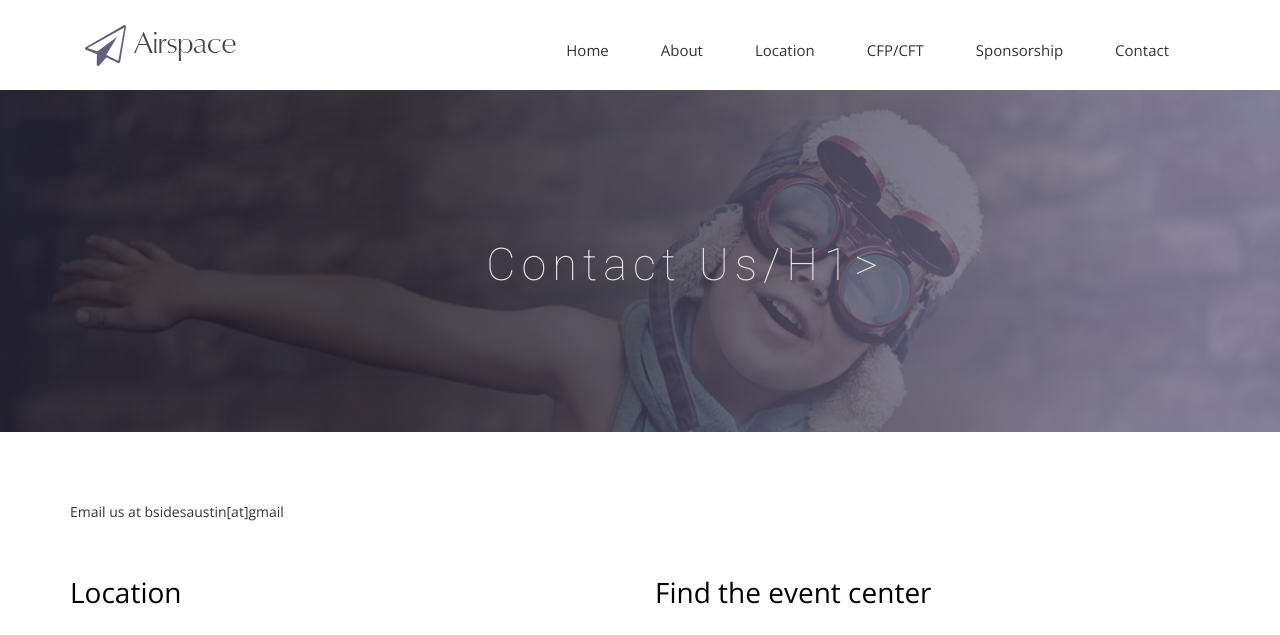
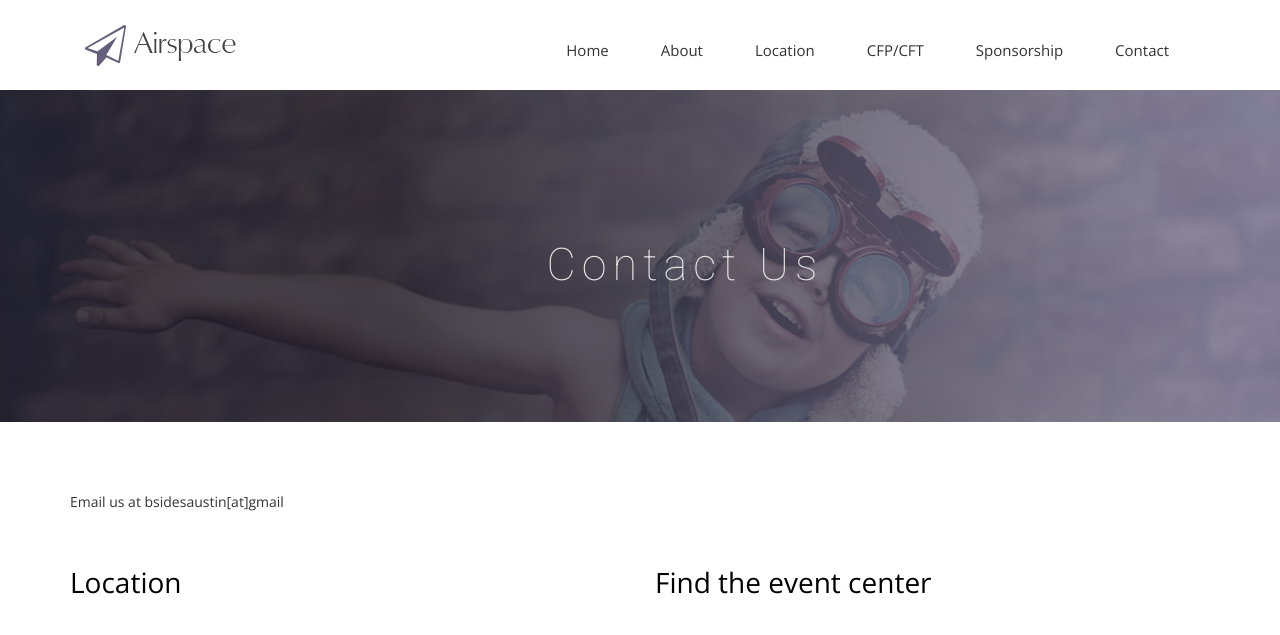
Before and after one commit to bsidesaustin/test, a Jekyll site: the page built from contact.html, in a window 1280 px wide. Shown: the top 635 px of the page. Built offline with Jekyll 4.4.1, drawn with Linux system fonts in a browser that asks for light colours; nearby versions of some CDN libraries; some web fonts are replaced; grey boxes are pictures that could not be loaded.

```diff
--- a/contact.html
+++ b/contact.html
@@ -10,7 +10,7 @@ permalink: /contact/
     <div class="row">
       <div class="col-md-12">
         <div class="block">
-          <h1>Contact us/h1>
+          <h1>Contact us</h1>
           <p></p>
         </div>
       </div>
```
